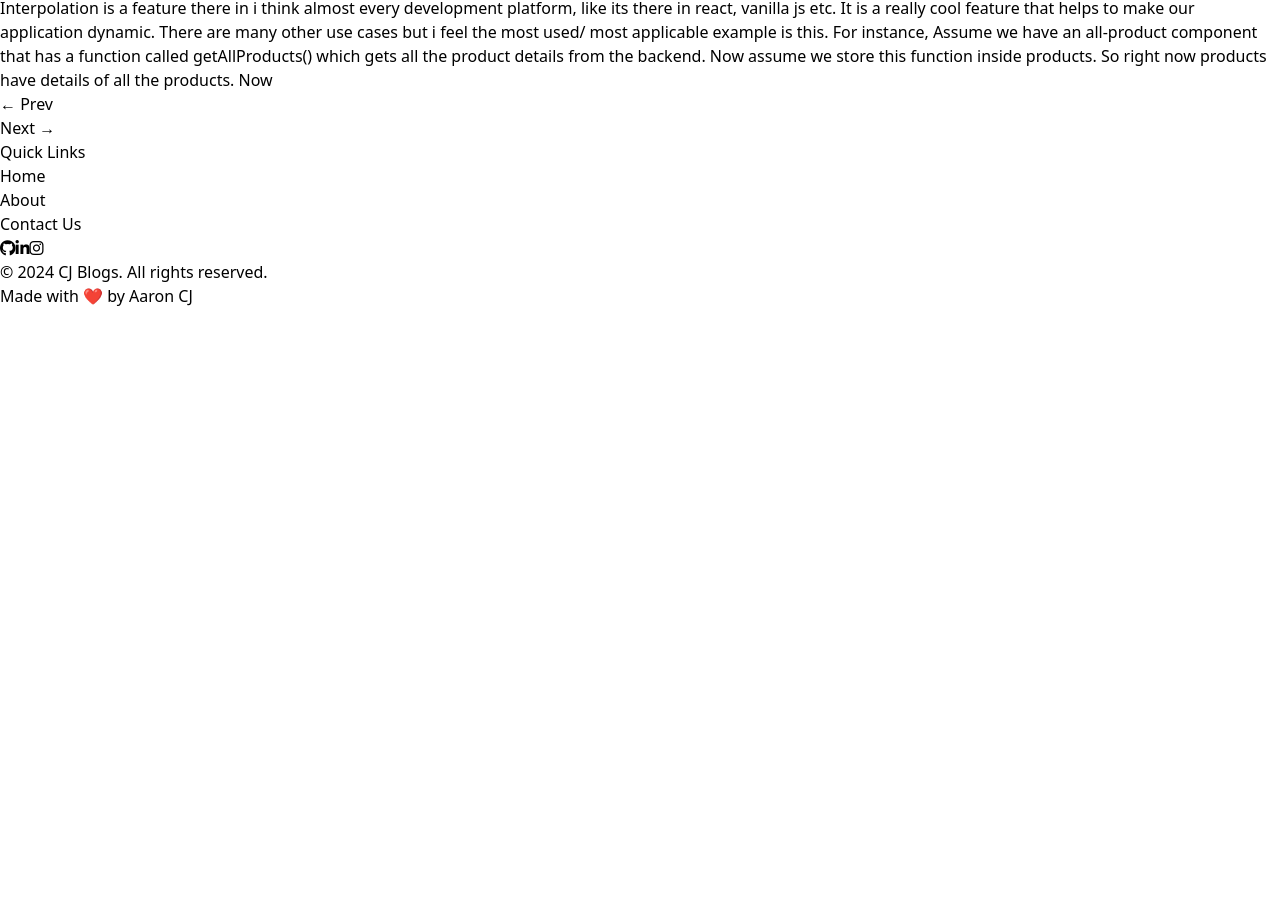
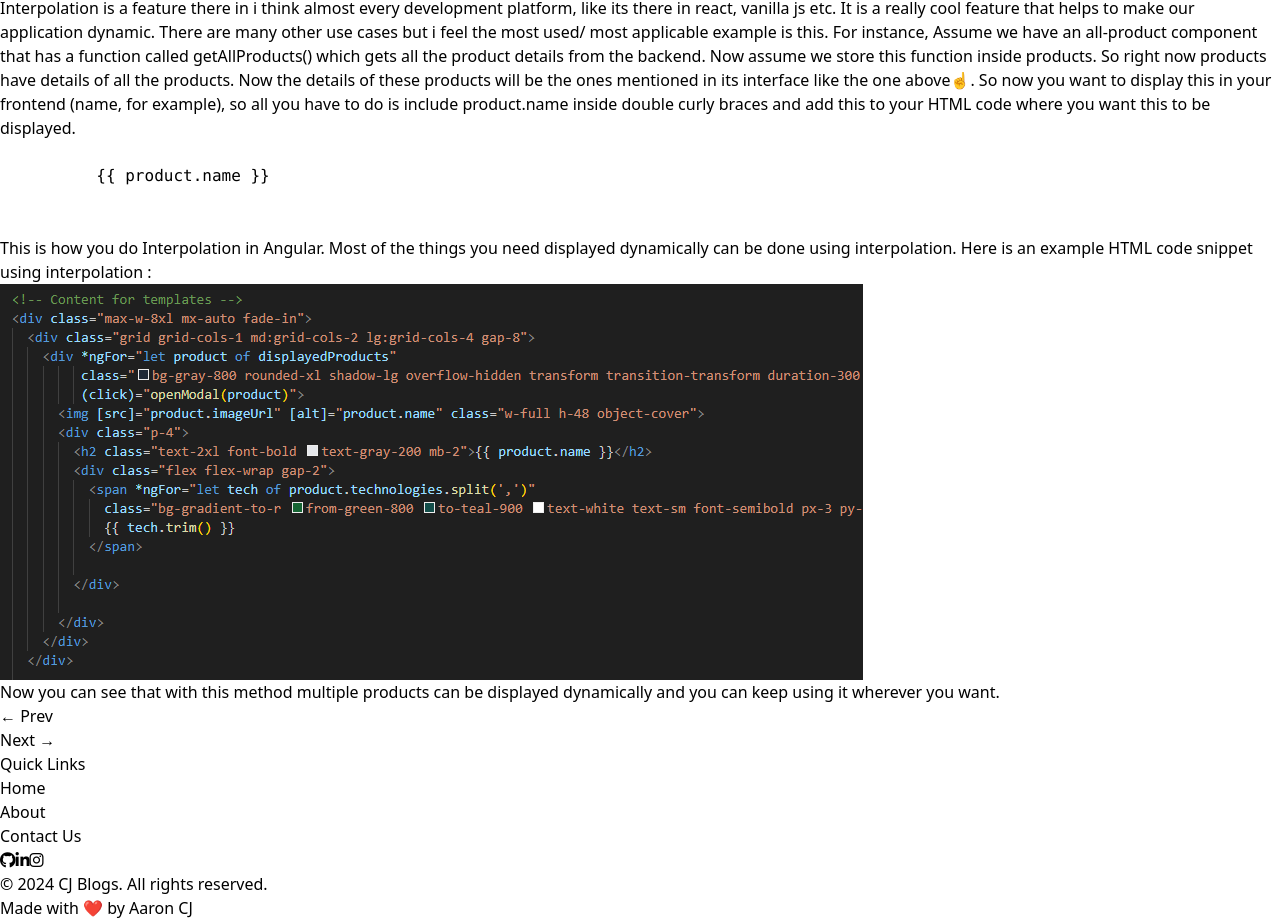
Before and after one commit to aaronchrisjo/cj-blogs, an Angular app: page /angular-5 in a window 1280 px wide. Shown: the part 915-1835 px from the top of the page. Before the commit the page ends 1223 px from the top, so only its background shows below. Built offline with nearby package versions, Linux system fonts and the light colour scheme.

Commit message:
Added interface and interpolation

```diff
--- a/src/app/content/web-dev/angular/angular-5/angular-5.component.html
+++ b/src/app/content/web-dev/angular/angular-5/angular-5.component.html
@@ -30,8 +30,16 @@
     <!-- Interpolation  -->
     <p class="mt-7 text-lg lg:text-4xl font-semibold max-w-3xl text-left">Interpolation</p>
     <article class="mt-10 text-xl">
-      <p class="mb-6">Interpolation is a feature there in i think almost every development platform, like its there in react, vanilla js etc. It is a really cool feature that helps to make our application dynamic. There are many other use cases but i feel the most used/ most applicable example is this. For instance, Assume we have an all-product component that has a function called getAllProducts() which gets all the product details from the backend. Now assume we store this function inside products. So right now products have details of all the products. Now </p>
+      <p class="mb-6">Interpolation is a feature there in i think almost every development platform, like its there in react, vanilla js etc. It is a really cool feature that helps to make our application dynamic. There are many other use cases but i feel the most used/ most applicable example is this. For instance, Assume we have an all-product component that has a function called getAllProducts() which gets all the product details from the backend. Now assume we store this function inside products. So right now products have details of all the products. Now the details of these products will be the ones mentioned in its interface like the one above☝. So now you want to display this in your frontend (name, for example), so all you have to do is include product.name inside double curly braces and add this to your HTML code where you want this to be displayed.</p>
+      <pre class="bg-gray-800 text-white inline px-2 py-1 whitespace-nowrap">
+        <code class="text-sm">
+          {{  "{{ product.name }\}"   }}
+        </code>
+      </pre>
+      <p class="mb-6 mt-6">This is how you do Interpolation in Angular. Most of the things you need displayed dynamically can be done using interpolation. Here is an example HTML code snippet using interpolation :</p>
+      <img src="assets/interpolation-ex.png" alt="">
   </article>
+    <p class="mt-6 text-xl">Now you can see that with this method multiple products can be displayed dynamically and you can keep using it wherever you want.</p>
 
 
 
```
Also changed, not shown: src/assets/interpolation-ex.png (added).
